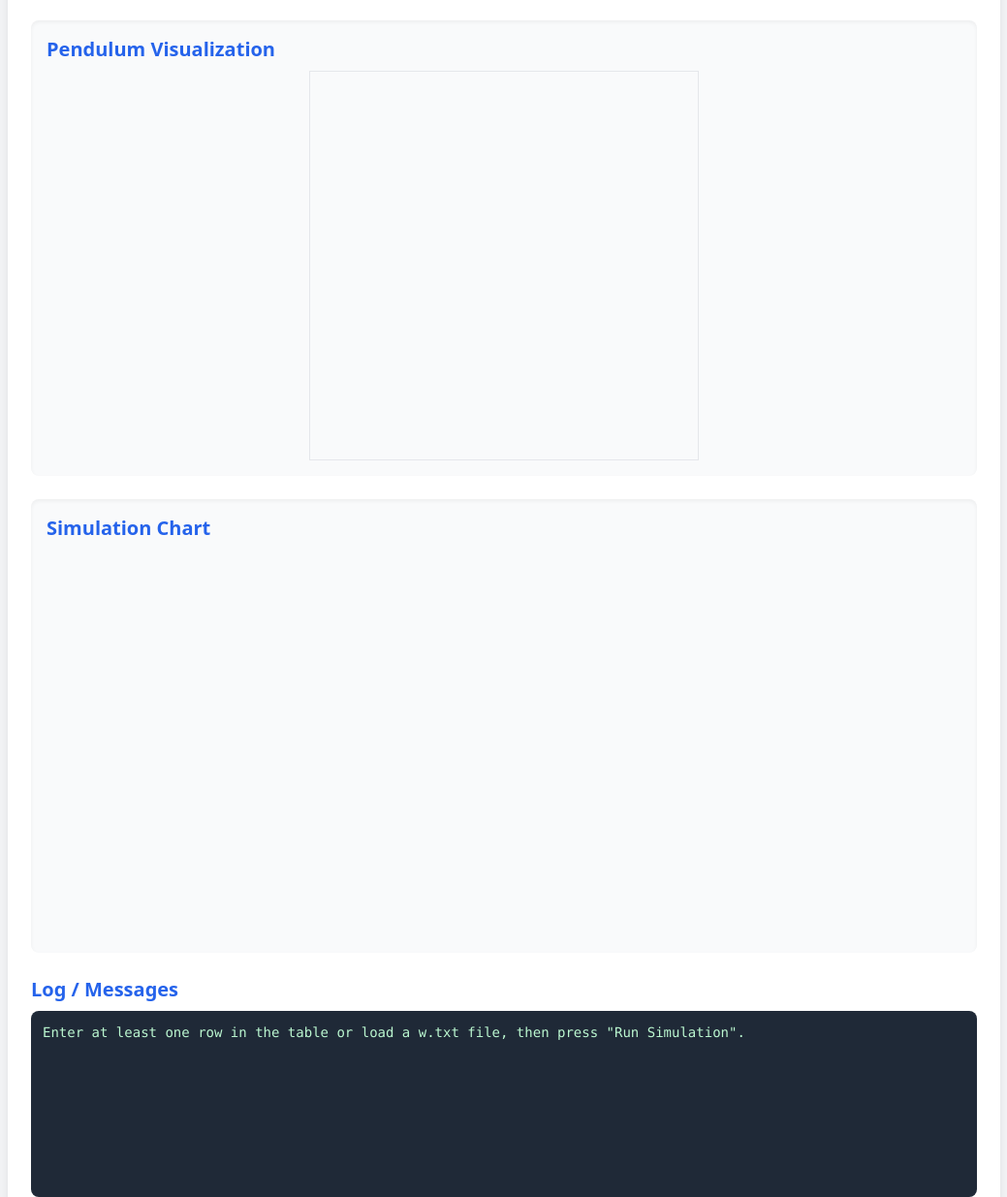
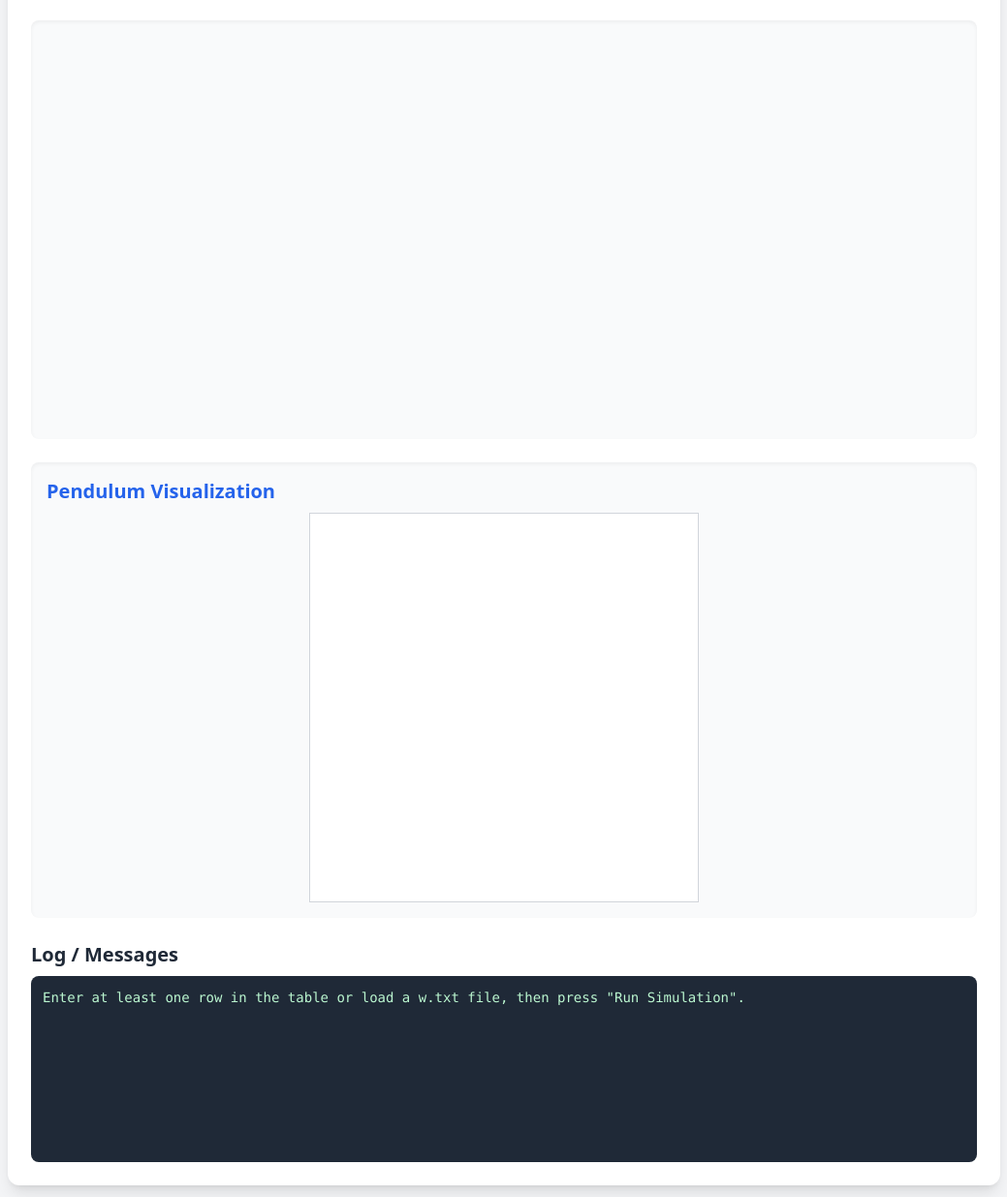
Before and after one commit to chinchio1/pendolo_web_2, a plain HTML site: page index.html in a window 1280 px wide. Shown: the part 807-2042 px from the top of the page at 97% size, without its empty margins (120-1159 px from the left). Drawn offline with nearby package versions, Linux system fonts and the light colour scheme.

Commit message:
Update index.html

```diff
--- a/index.html
+++ b/index.html
@@ -4,16 +4,6 @@
   <meta charset="UTF-8">
   <title>Seismic Noise Dumping Simulation</title>
   <script src="https://cdn.tailwindcss.com"></script>
-  <style>
-    /* Stili aggiuntivi per il canvas del pendolo, se necessario */
-    #pendulumCanvas {
-      background-color: #f9fafb; /* Un leggero sfondo per il canvas */
-      border: 1px solid #e5e7eb; /* Bordo sottile */
-      display: block; /* Per centrarlo con mx-auto */
-      margin-left: auto;
-      margin-right: auto;
-    }
-  </style>
 </head>
 <body class="bg-gray-100 text-gray-800 font-sans p-6">
   <div class="max-w-5xl mx-auto bg-white shadow-lg rounded-xl p-6 space-y-6">
@@ -84,21 +74,20 @@
       </button>
     </div>
 
-    <!-- Pendulum Visualization -->
+    <!-- Chart -->
     <div class="bg-gray-50 p-4 rounded-lg shadow-inner">
-      <h3 class="text-xl font-semibold mb-2 text-blue-600">Pendulum Visualization</h3>
-      <canvas id="pendulumCanvas" width="400" height="400"></canvas>
+      <canvas id="chart" width="900" height="400"></canvas>
     </div>
 
-    <!-- Chart -->
-    <div class="bg-gray-50 p-4 rounded-lg shadow-inner">
-      <h3 class="text-xl font-semibold mb-2 text-blue-600">Simulation Chart</h3>
-      <canvas id="chart" width="900" height="400"></canvas>
+    <!-- Pendulum Visualization -->
+    <div class="bg-gray-50 p-4 rounded-lg shadow-inner mt-6">
+      <h3 class="text-xl font-semibold mb-2 text-blue-600">Pendulum Visualization</h3>
+      <canvas id="pendulumCanvas" width="400" height="400" class="bg-white border border-gray-300 mx-auto block"></canvas>
     </div>
 
     <!-- Log -->
     <div>
-      <h3 class="text-xl font-semibold mb-2 text-blue-600">Log / Messages</h3>
+      <h3 class="text-xl font-semibold mb-2">Log / Messages</h3>
       <div id="log" class="bg-gray-800 text-green-200 p-3 rounded-lg font-mono text-sm h-48 overflow-y-auto">
         Enter at least one row in the table or load a w.txt file, then press "Run Simulation".
       </div>
```
